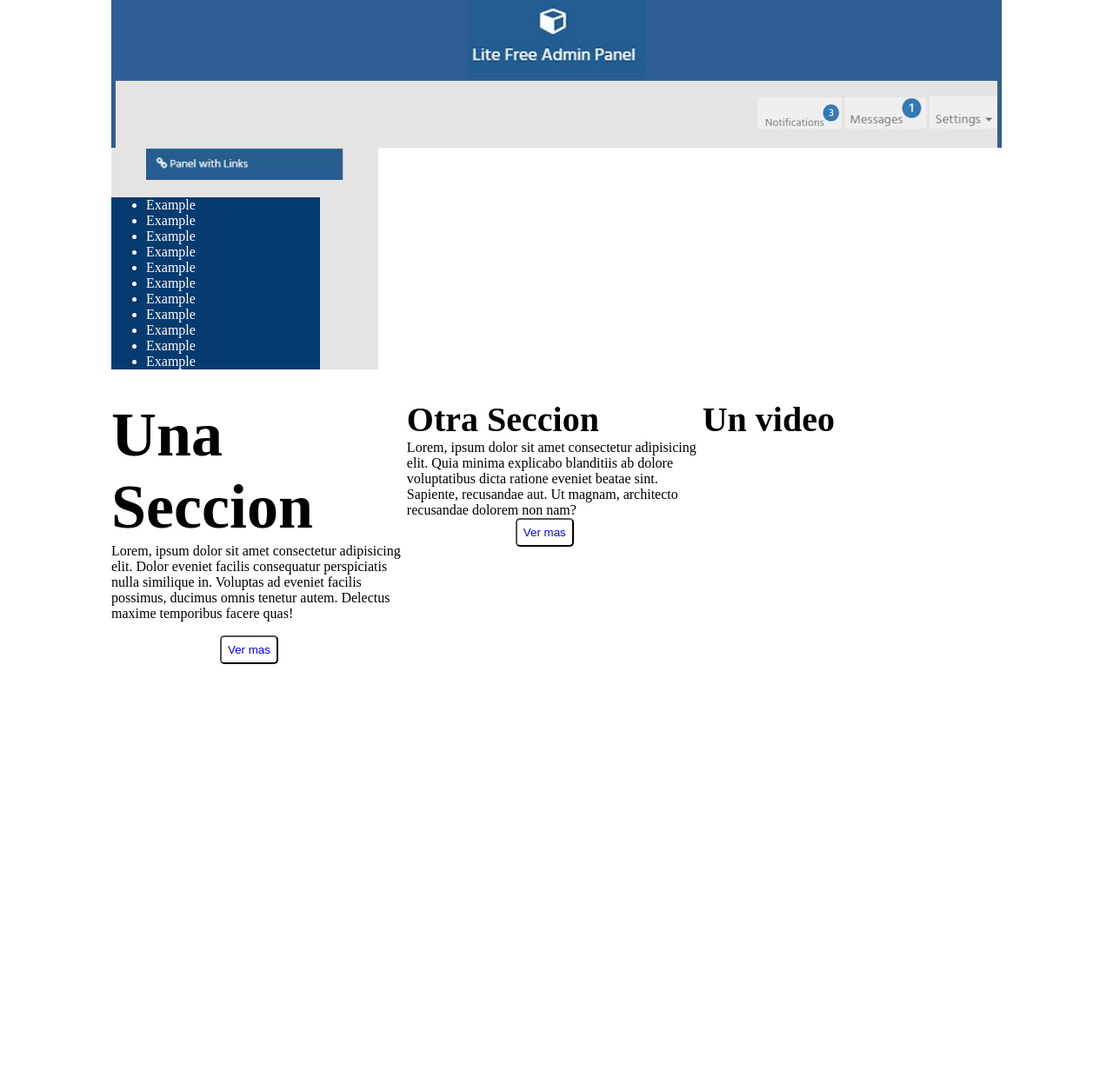
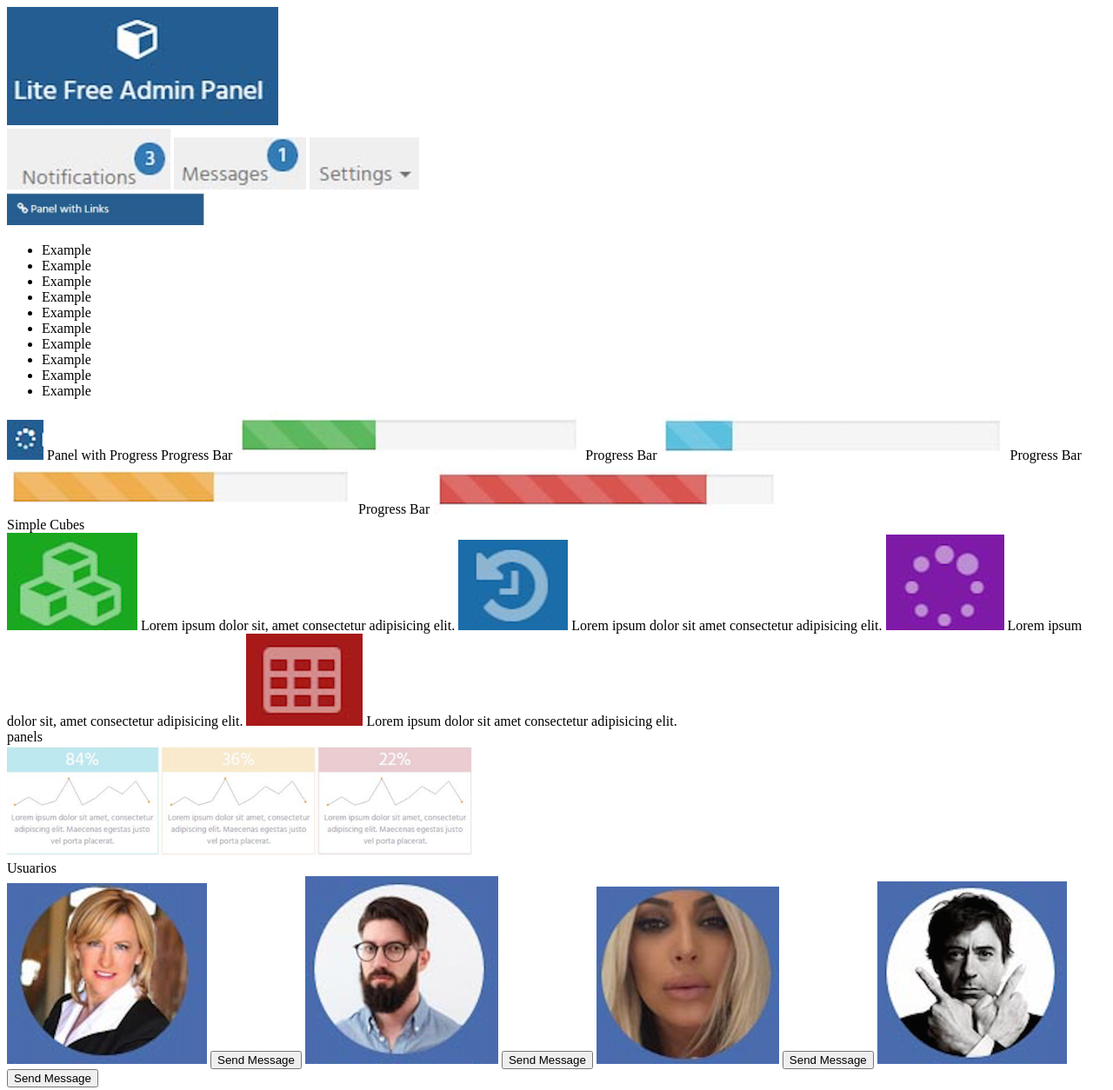
Before and after one commit to JCGNV/pw14152022, a plain HTML site: page PracticaCSS04/index.html in a window 1280 px wide. Shown: the whole page at 87% size. Before the commit the page ends 800 px from the top, so only its background shows below. Drawn offline with Linux system fonts and the light colour scheme.

Commit message:
Cambios dia 18 de octubre 2022
Cambios del dia 18

```diff
--- a/PracticaCSS04/CSS/estilos.css
+++ /dev/null
@@ -1,69 +0,0 @@
-body{
-    font-size: 16px;
-    margin: 0px auto;
-    max-width: 1024px;
-}
-
-header{
-    background:#2e5e96 ;
-    text-align: center;
-}
-
-header nav{
-
-    margin: 0px auto;
-    padding: 2px 0px;
-    width: 99%;
-   background:  #e6e4e3 ;
-   text-align: right;
-}
-#links{
-    text-align: left;
-    background-color:  #063b70  ;
-    color: white;
-    width: 200px;
-}
-#logo{
-
- width: 20%;
-}
-#noti{
-    width: 10%;
-}
-#aju{
-    width: 8%;
-}
-#mensa{
-    width: 9.5%;
-}
-#seccion01{
-background-color: #e6e4e3;
-width: 30%;
-text-align: center;
-}
-
-
-#seccion02 article{
-    display: inline-block;
-    vertical-align: top;
-    width: 32.8%;
-
-}
-#seccion02 article input[type="submit"]{
-    background: white;
-    border-radius: 5px;
-    color: blue;
-    margin-left: 125px;
-    padding: 7px;
-}
-
-
-.unaSeccion{
-    font-size: 4.5em;
-}
-.otraSeccion{
-    font-size: 2.5em;
-}
-.nito{
-    font-weight: bold; /*negritas*/
-}
--- a/PracticaCSS04/index.html
+++ b/PracticaCSS04/index.html
@@ -4,24 +4,23 @@
     <meta charset="UTF-8">
     <meta http-equiv="X-UA-Compatible" content="IE=edge">
     <meta name="viewport" content="width=device-width, initial-scale=1.0">
-    <title>Practica 04</title>
-    <link rel="stylesheet" href="CSS/estilos.css">
+    <title>Practica CSS 04</title>
 </head>
 <body>
     <header>
-        <img src="img/logo.png" alt="logo" id="logo">
+        <img src="img/logo.png" alt="" id="logo">
+
+        <br>
+        <img src="img/notificaciones.png" alt="" id="notificacion">
+        <img src="img/mensajes.png" alt="" id="mensaje">
+        <img src="img/ajustes.png" alt="" id="ajustes">
+    </header>
+
+    <section id="seccion01">
+        <article id="seccion01articulo01">
+            <img src="img/panel.PNG" alt="" id="panel">
             <nav>
                 <ul>
-                <img src="img/notificaciones.png" alt="" id="noti">
-                <img src="img/mensajes.png" alt="" id="mensa">
-                <img src="img/ajustes.png" alt="" id="aju">
-            </ul>
-        </nav>
-    </header>
-    <section id="seccion01">
-        <img src="img/panel.PNG" alt="" id="panel">
-    <ul id="links">
-
                     <li>Example</li>
                     <li>Example</li>
                     <li>Example</li>
@@ -32,36 +31,62 @@
                     <li>Example</li>
                     <li>Example</li>
                     <li>Example</li>
-            <li>Example</li>
+                </ul>
+            </nav>
+        </article>
 
-    </ul>
-    </section>
-    <section id="seccion02">
-        <article>
-            <img src="img/separador.jpg" alt="">
-            <br>
-            <span class="unaSeccion nito">Una Seccion</span>
+        <article id="seccion01articulo02">
 
-            <br>
-            Lorem, ipsum dolor sit amet consectetur adipisicing elit. Dolor eveniet facilis consequatur perspiciatis nulla similique in. Voluptas ad eveniet facilis possimus, ducimus omnis tenetur autem. Delectus maxime temporibus facere quas!
-            <p></p>
-            <input type="Submit" value="Ver mas">
-        </article>
-        <article>
-            <img src="img/separador.jpg" alt="">
-            <br>
-            <span class="otraSeccion nito">Otra Seccion</span>
-            <br>
-            Lorem, ipsum dolor sit amet consectetur adipisicing elit. Quia minima explicabo blanditiis ab dolore voluptatibus dicta ratione eveniet beatae sint. Sapiente, recusandae aut. Ut magnam, architecto recusandae dolorem non nam?
-            <input type="Submit" value="Ver mas">
-        </article>
-        <article>
-            <img src="img/separador.jpg" alt="">
-            <br>
-            <span class="otraSeccion nito">Un video</span>
-            <br>
-           <img src="img/video.jpg" alt="">
+            <img src="img/logoprogress.png" alt="" id="logoprogreso">
+            Panel with Progress
+
+            Progress Bar
+            <img src="img/barra01.png" alt="" id="barra1">
+
+            Progress Bar
+            <img src="img/barra02.png" alt="" id="barra2">
+
+            Progress Bar
+            <img src="img/barra03.png" alt="" id="barra3">
+
+            Progress Bar
+            <img src="img/barra04.png" alt="" id="barra4">
         </article>
     </section>
+
+    <section id="seccion02">
+        <article id="seccion02articulo01">
+            Simple Cubes
+            <br>
+            <img src="img/cubo1.png" alt="" id="cubo1">
+            Lorem ipsum dolor sit, amet consectetur adipisicing elit.
+            <img src="img/cubo02.png" alt="" id="cubo2">
+            Lorem ipsum dolor sit amet consectetur adipisicing elit.
+            <img src="img/cubo03.png" alt="" id="cubo3">
+            Lorem ipsum dolor sit, amet consectetur adipisicing elit.
+            <img src="img/cubo04.png" alt="" id="cubo04">
+            Lorem ipsum dolor sit amet consectetur adipisicing elit.
+        </article>
+
+        <article id="seccion02articulo02">
+            panels
+            <br>
+            <img src="img/panels.PNG" alt="" id="graficos">
+        </article>
+
+        <article id="seccion02articulo03">
+            Usuarios
+            <br>
+            <img src="img/usuario01.png" alt="" id="usuario1">
+            <input type="Submit" value="Send Message">
+            <img src="img/usuario02.png" alt="" id="usuario2">
+            <input type="Submit" value="Send Message">
+            <img src="img/usuario03.png" alt="" id="usuario3">
+            <input type="Submit" value="Send Message">
+            <img src="img/usuario04.png" alt="" id="usuario4">
+            <input type="Submit" value="Send Message">
+        </article>
+    </section>
+
 </body>
 </html>
```
Lines whose indentation alone changed are shown as unchanged.
